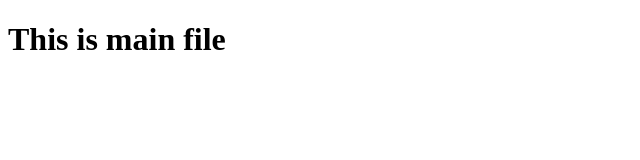
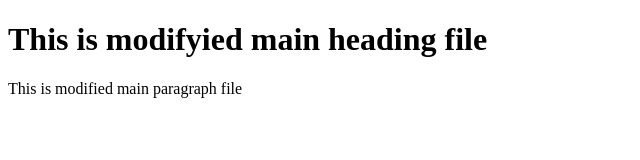
Before and after one commit to Purnima-Basnet04/purnimarepo, a plain HTML site: page FOLDERL2C12/index.html in a window 1280 px wide. Shown: the whole page, without its empty margins (0-640 px from the left). Drawn offline with Linux system fonts and the light colour scheme.

Commit message:
new main commit

```diff
--- a/FOLDERL2C12/index.html
+++ b/FOLDERL2C12/index.html
@@ -6,7 +6,8 @@
     <title>Document</title>
 </head>
 <body>
-    <h1> This is main file</h1>
+    <h1> This is modifyied main heading file</h1>
+    <p> This is modified main paragraph file</p>
 
 </body>
 </html>
```
Also changed, not shown: FOLDERL2C12/b1.html (+1 -1 lines).
